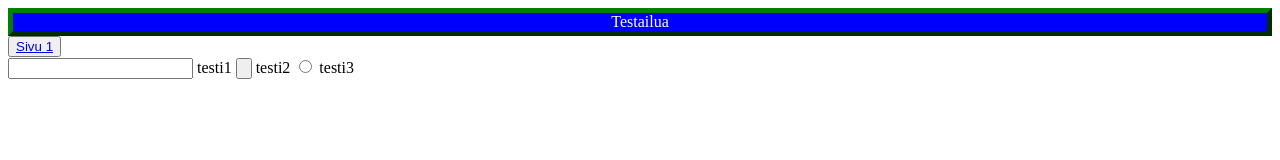
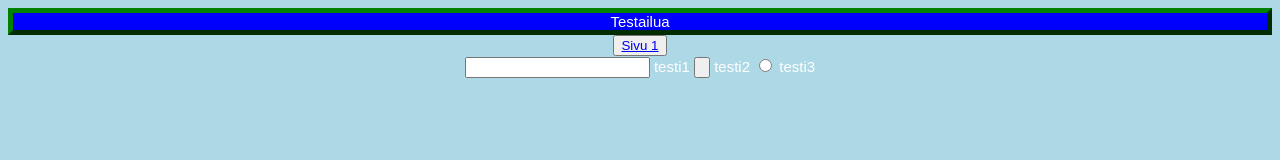
Before and after one commit to edujessevir/html-teht-v-2, a plain HTML site: page portfolio.html in a window 1280 px wide. Drawn offline with Linux system fonts and the light colour scheme.

Commit message:
This is a new commit for what I originally planned to be amended

```diff
--- /dev/null
+++ b/index.css
@@ -0,0 +1,13 @@
+body {
+    text-align: center;
+    background-color: lightblue;
+    color: white;
+    font-family: Arial, Helvetica, sans-serif;
+    font-size: 15px;
+}
+
+div:hover {
+    border-radius: 25px;
+    padding: 10px;
+    margin: 20px;
+}
--- a/portfolio.html
+++ b/portfolio.html
@@ -1,6 +1,7 @@
 <!DOCTYPE html>
 <html lang="en">
 <head>
+    <link rel="stylesheet" href="index.css">
     <meta charset="UTF-8">
     <meta name="viewport" content="width=device-width, initial-scale=1.0">
     <title>Portfolio</title>
```
Also changed, not shown: index.html (+2 -1 lines), 1 other file.
